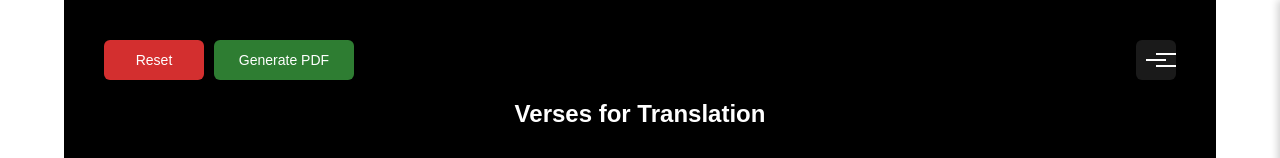
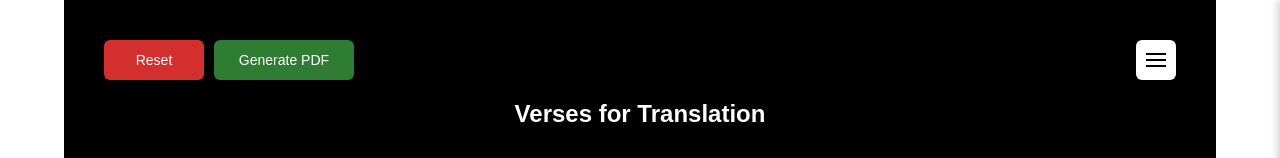
Before and after one commit to takasurazeem/al-tanzeel-react, a Next.js app: page / in a window 1280 px wide. Shown: the top 158 px of the page. Built offline with nearby package versions, Linux system fonts and the light colour scheme.

Commit message:
الحمدالله

```diff
--- a/src/app/page.module.css
+++ b/src/app/page.module.css
@@ -398,7 +398,7 @@
   width: 32px; /* Match the height of other buttons on mobile */
   height: 32px;
   border: none;
-  background: #1a1a1a; /* Dark theme background */
+  background: #ffffff; /* White background */
   border-radius: 6px; /* Match other button border radius */
   box-shadow: 0 2px 8px rgba(0, 0, 0, 0.2);
   cursor: pointer;
@@ -419,7 +419,7 @@
   position: relative;
   width: 16px; /* Smaller for mobile */
   height: 2px;
-  background: #ffffff;
+  background: #000000; /* Black lines */
   transition: all 0.3s ease;
 }
 
@@ -427,9 +427,10 @@
 .menuIcon::after {
   content: '';
   position: absolute;
+  left: 0; /* Align with parent left edge */
   width: 16px; /* Smaller for mobile */
   height: 2px;
-  background: #ffffff;
+  background: #000000; /* Black lines */
   transition: all 0.3s ease;
 }
 
```
